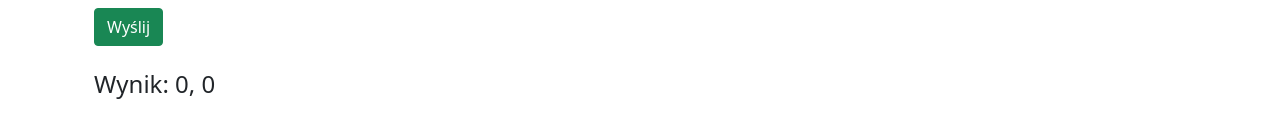
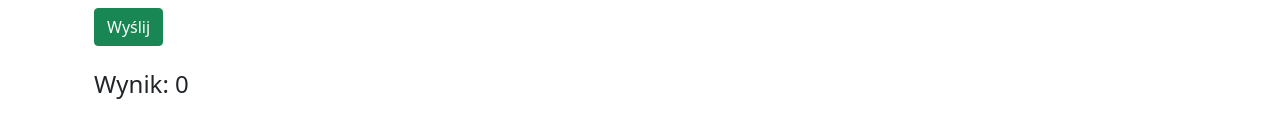
Before and after one commit to wowvaqa/engclcfe, a React (Create React App) app: page / in a window 1280 px wide. Shown: the part 220-358 px from the top of the page. Built offline with nearby package versions, Linux system fonts and the light colour scheme.

Commit message:
form update tests

```diff
--- a/src/views/HomeView.js
+++ b/src/views/HomeView.js
@@ -7,10 +7,10 @@ const HomeView = () => {
   const [firstVal, setFirstVal] = useState(20);
   const [secVal, setSecVal] = useState(11);
   const [jsonData, setJsonData] = useState();
-  const [loading, setLoading] = useState(0);
+  const [loading, setLoading] = useState(false);
 
   async function sendData() {
-    const response = await axios
+    await axios
       .post("https://django-civil-85.herokuapp.com/comp_data", {
         first_number: firstVal,
         second_number: secVal,
@@ -21,12 +21,12 @@ const HomeView = () => {
           setJsonData(response.data);
           console.log(jsonData.sum);
           setSum(jsonData.sum);
+          setLoading(false);
         },
         (error) => {
           console.log(error);
         }
       );
-    setLoading(response.data.sum);
   }
 
   return (
@@ -62,15 +62,18 @@ const HomeView = () => {
           variant="success"
           type="button"
           className="btn btn-primary"
-          onClick={() => sendData()}
+          onClick={() => {
+            setLoading(true);
+            sendData();
+          }}
         >
           Wyślij
         </Button>
         <br></br>
         <br></br>
-        <h4>
-          Wynik: {sum}, {loading}
-        </h4>
+
+        {loading && <h4>Czekam na wynik...</h4>}
+        {!loading && <h4>Wynik: {sum}</h4>}
       </Container>
     </>
   );
```
